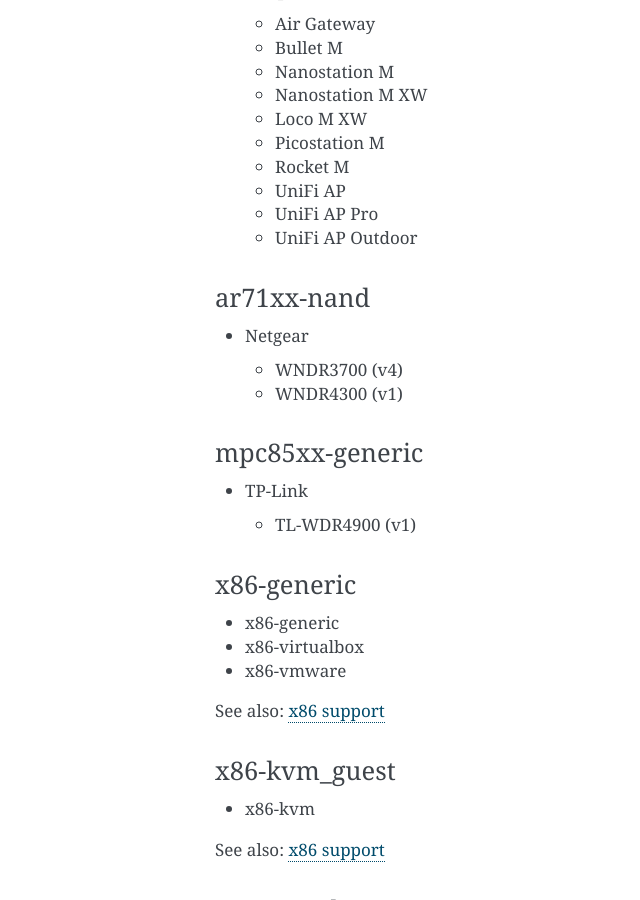
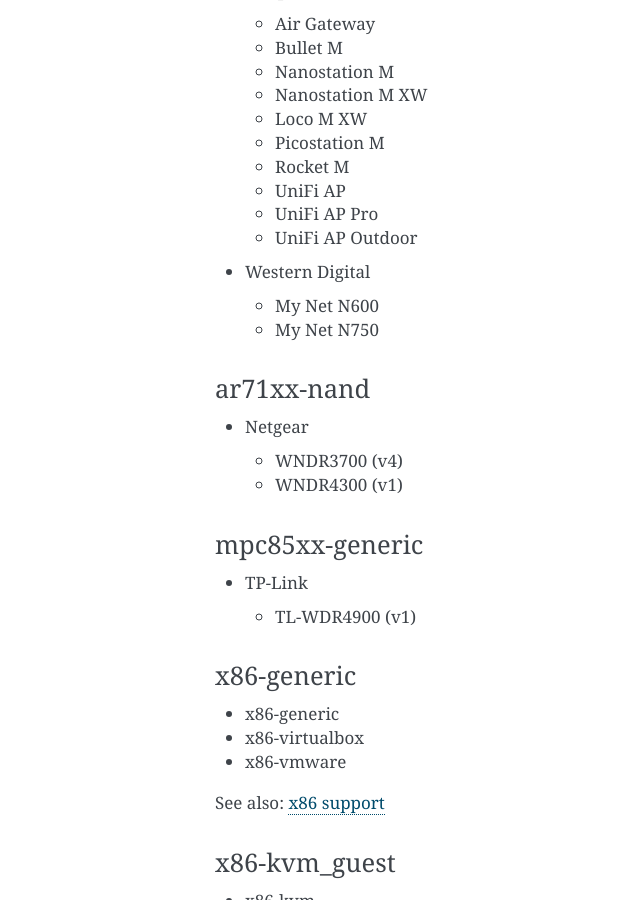
Before and after one commit to freifunk-gluon/gluon, a Sphinx documentation site: the page built from docs/index.rst, in a window 1280 px wide and 900 px high, scrolled down 3855 px. Shown: the whole window, without its empty margins (205-845 px from the left). Built offline with Sphinx 7.4.7, drawn with Linux system fonts in a browser that asks for light colours.

Commit message:
docs: add WD My Net N600/N750 to list of supported devices

```diff
--- a/docs/index.rst
+++ b/docs/index.rst
@@ -150,6 +150,11 @@
   - UniFi AP Pro
   - UniFi AP Outdoor
 
+* Western Digital
+
+  - My Net N600
+  - My Net N750
+
 ar71xx-nand
 ^^^^^^^^^^^
 
--- a/docs/releases/v2015.2.rst
+++ b/docs/releases/v2015.2.rst
@@ -21,6 +21,11 @@
   - TL-WR940N v1, v2, v3
   - TL-WR941ND v6
   - TL-WR1043N/ND v3
+
+* Western Digital
+
+  - My Net N600
+  - My Net N750
 
 x86-xen_domu
 ^^^^^^^^^^^^
```
